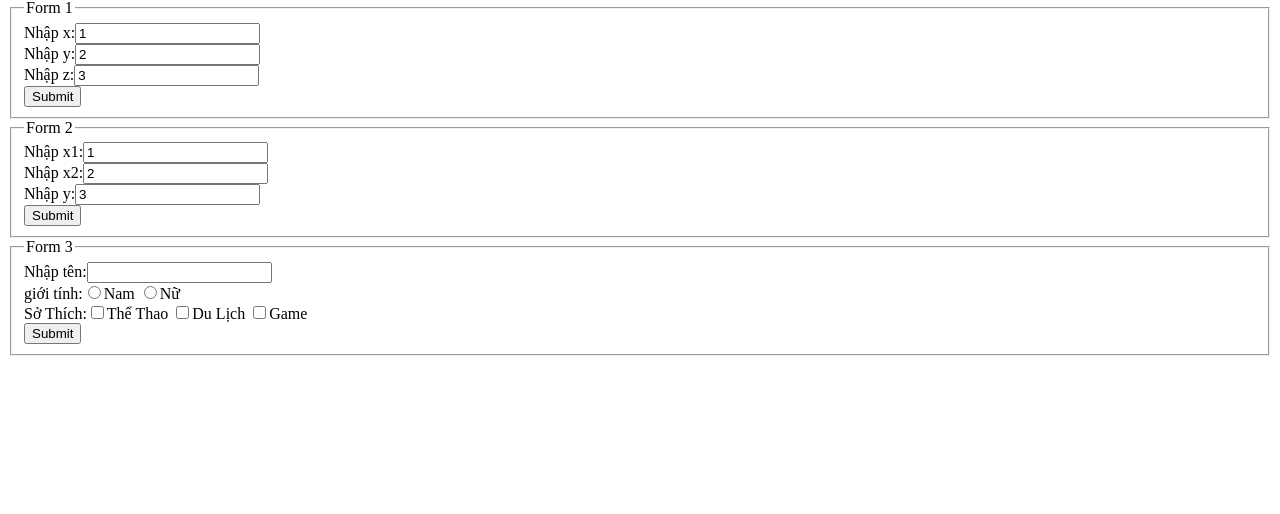
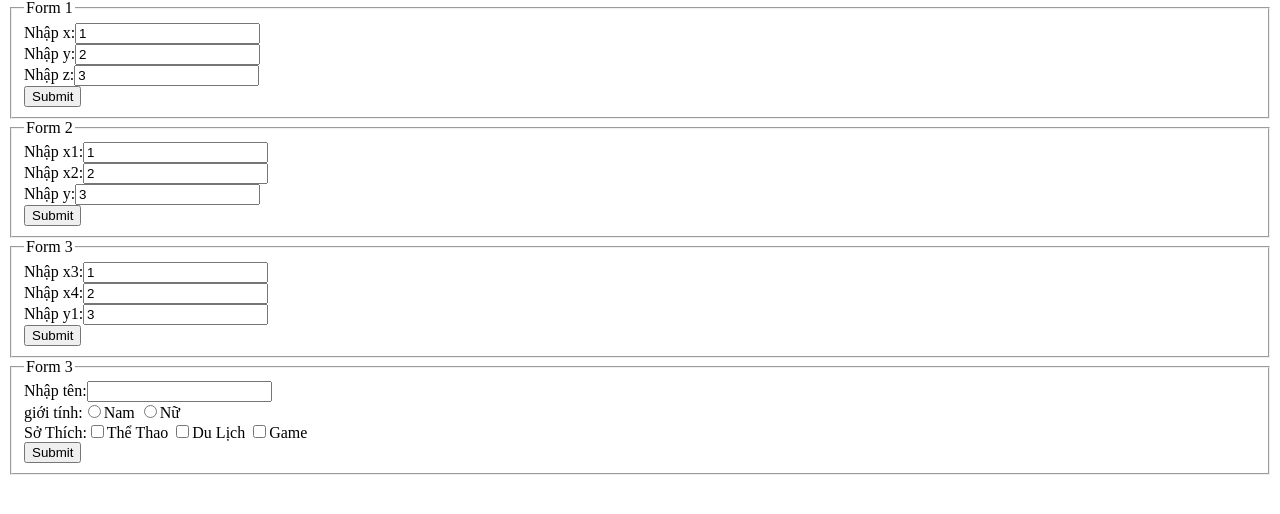
Before and after one commit to NganBuiNguyen/MNMCuoiKy, a PHP site: page /lab5_1.php in a window 1280 px wide. Shown: the part 135-649 px from the top of the page. Run offline with PHP 8.4, Linux system fonts and the light colour scheme.

Commit message:
NganBui post

```diff
--- a/lab05/lab5_1.php
+++ b/lab05/lab5_1.php
@@ -37,6 +37,18 @@ Nhập y:<input type="text" name="y" value="3"><br>
 <fieldset>
 <legend>Form 3</legend>
 <form action="lab5_1.php" method="get">
+Nhập x3:<input type="text" name="x[]" value="1"><br>
+Nhập x4:<input type="text" name="x[]" value="2"><br>
+Nhập y1:<input type="text" name="y" value="3"><br>
+<input type="submit" >
+</form>
+</fieldset>
+
+
+
+<fieldset>
+<legend>Form 3</legend>
+<form action="lab5_1.php" method="get">
 Nhập tên:<input type="text" name="ten" ><br>
 giới tính:<input type="radio" name="gt" value="1">Nam
 		  <input type="radio" name="gt" value="0">Nữ<br>
```
